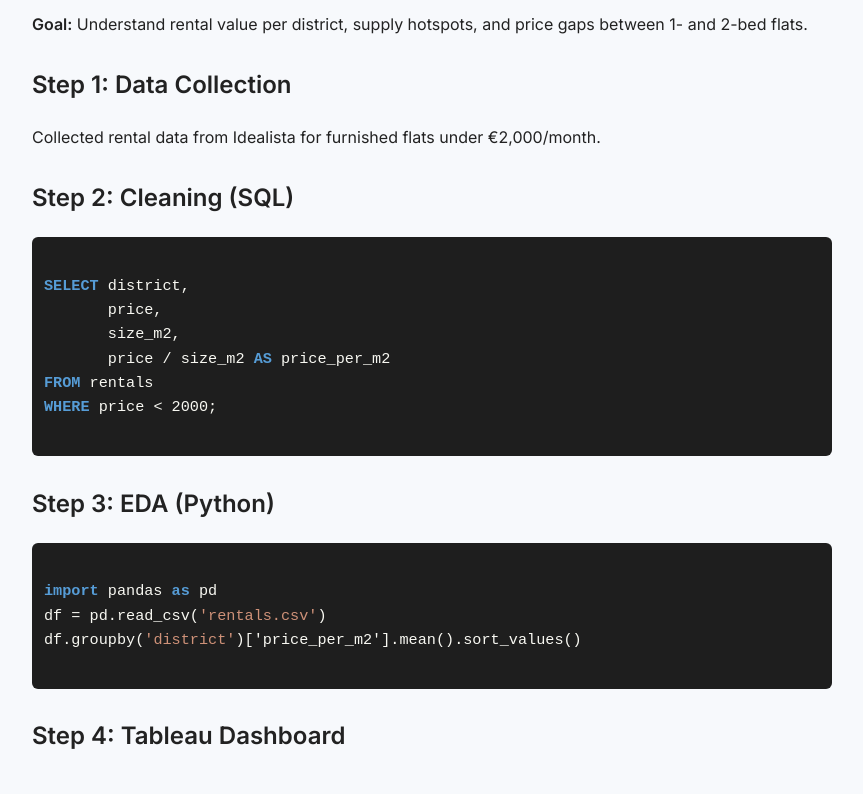
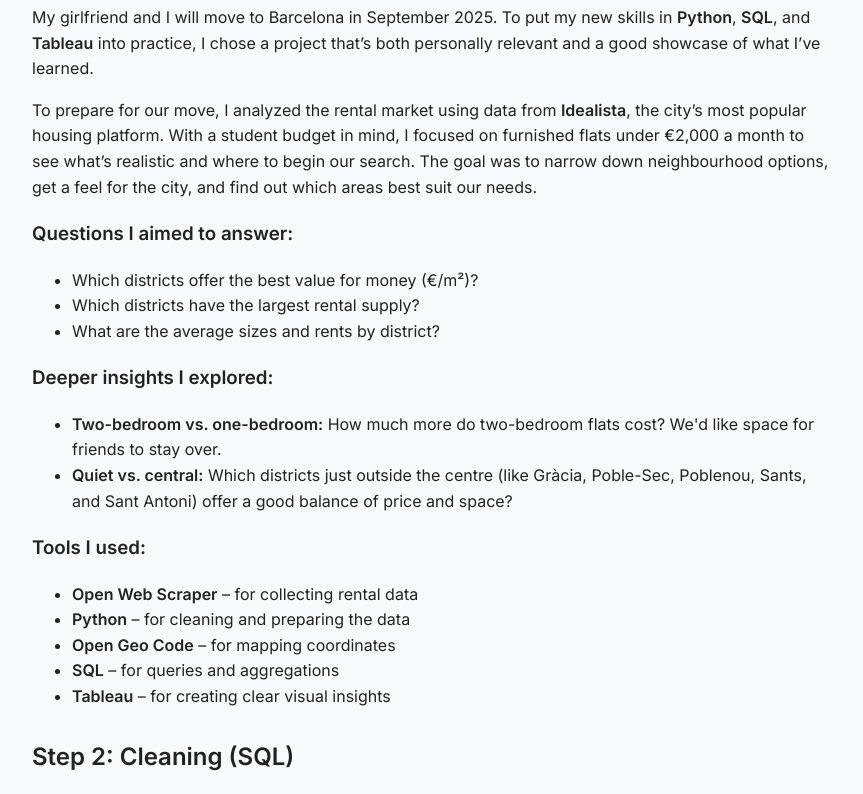
Before and after one commit to sjoerd-verhagen/portfolio, a plain HTML site: page rental-analysis.html in a window 1280 px wide. Shown: the part 102-896 px from the top of the page, without its empty margins (208-1071 px from the left). Drawn offline with Linux system fonts and the light colour scheme; grey boxes are pictures that could not be loaded.

Commit message:
Update rental-analysis.html

```diff
--- a/rental-analysis.html
+++ b/rental-analysis.html
@@ -27,11 +27,32 @@
 <body>
 
   <!-- ✅ PAGE CONTENT STARTS HERE -->
-  <h1>Barcelona Rental Market Analysis</h1>
-  <p><strong>Goal:</strong> Understand rental value per district, supply hotspots, and price gaps between 1- and 2-bed flats.</p>
+  <h2>Introduction</h2>
+<p>My girlfriend and I will move to Barcelona in September 2025. To put my new skills in <strong>Python</strong>, <strong>SQL</strong>, and <strong>Tableau</strong> into practice, I chose a project that’s both personally relevant and a good showcase of what I’ve learned.</p>
 
-  <h2>Step 1: Data Collection</h2>
-  <p>Collected rental data from Idealista for furnished flats under €2,000/month.</p>
+<p>To prepare for our move, I analyzed the rental market using data from <strong>Idealista</strong>, the city’s most popular housing platform. With a student budget in mind, I focused on furnished flats under €2,000 a month to see what’s realistic and where to begin our search. The goal was to narrow down neighbourhood options, get a feel for the city, and find out which areas best suit our needs.</p>
+
+<h3>Questions I aimed to answer:</h3>
+<ul>
+  <li>Which districts offer the best value for money (€/m²)?</li>
+  <li>Which districts have the largest rental supply?</li>
+  <li>What are the average sizes and rents by district?</li>
+</ul>
+
+<h3>Deeper insights I explored:</h3>
+<ul>
+  <li><strong>Two-bedroom vs. one-bedroom:</strong> How much more do two-bedroom flats cost? We'd like space for friends to stay over.</li>
+  <li><strong>Quiet vs. central:</strong> Which districts just outside the centre (like Gràcia, Poble-Sec, Poblenou, Sants, and Sant Antoni) offer a good balance of price and space?</li>
+</ul>
+
+<h3>Tools I used:</h3>
+<ul>
+  <li><strong>Open Web Scraper</strong> – for collecting rental data</li>
+  <li><strong>Python</strong> – for cleaning and preparing the data</li>
+  <li><strong>Open Geo Code</strong> – for mapping coordinates</li>
+  <li><strong>SQL</strong> – for queries and aggregations</li>
+  <li><strong>Tableau</strong> – for creating clear visual insights</li>
+</ul>
 
   <!-- ✅ SQL CODE BLOCK -->
   <h2>Step 2: Cleaning (SQL)</h2>
```
